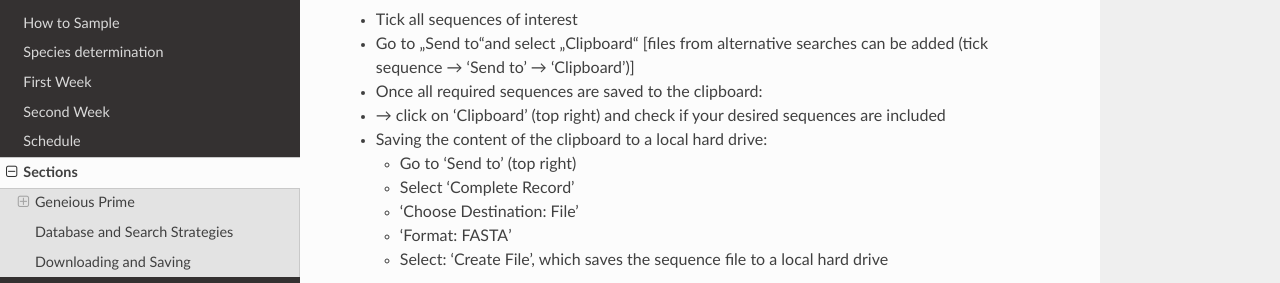
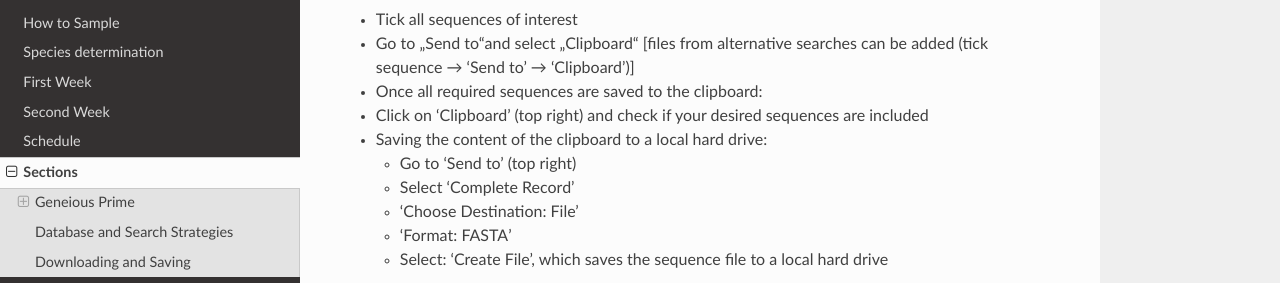
Before and after one commit to bheimbu/evolutionary_ecology, a Sphinx documentation site: the page built from docs/source/section.rst, in a window 1280 px wide and 900 px high, scrolled down 12362 px. Shown: the part 152-435 px from the top of the window. Built offline with Sphinx 7.4.7 and the Read the Docs theme 2.0.0, drawn with Linux system fonts in a browser that asks for light colours.

```diff
--- a/docs/source/section.rst
+++ b/docs/source/section.rst
@@ -169,7 +169,7 @@ Sequences can be visualized and downloaded in different formats by selecting „
 - Tick all sequences of interest
 - Go to „Send to“and select „Clipboard“ [files from alternative searches can be added (tick sequence → 'Send to' → 'Clipboard')]
 - Once all required sequences are saved to the clipboard:
-- → click on 'Clipboard' (top right) and check if your desired sequences are included
+- Click on 'Clipboard' (top right) and check if your desired sequences are included
 - Saving the content of the clipboard to a local hard drive:
 
   - Go to 'Send to' (top right)
```
